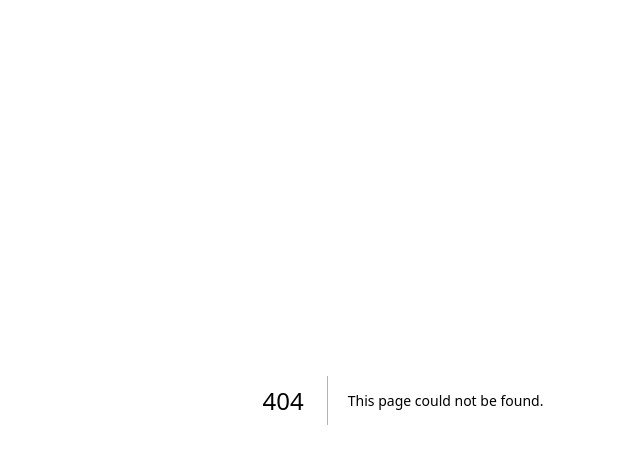
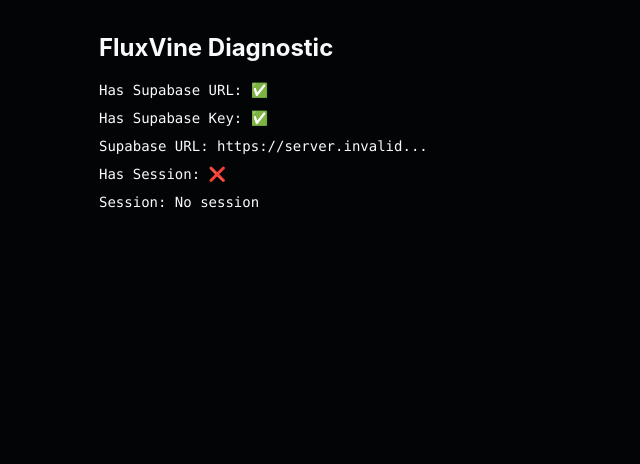
Before and after one commit to FluxVine-ai/fluxvine, a Next.js app: page /diagnostic in a window 1280 px wide. Before the commit this address had no page. Shown: the top 464 px of the page, without its empty margins (237-877 px from the left). Built offline with nearby package versions, Linux system fonts and the light colour scheme; no server answers.

Commit message:
feat: add diagnostic page

```diff
--- /dev/null
+++ b/app/diagnostic/page.tsx
@@ -0,0 +1,39 @@
+'use client'
+
+import { useEffect, useState } from 'react'
+import { createClient } from '@/lib/supabase/client'
+
+export default function DiagnosticPage() {
+    const [info, setInfo] = useState<any>({})
+
+    useEffect(() => {
+        const supabase = createClient()
+
+        const checkConfig = async () => {
+            const { data: { session } } = await supabase.auth.getSession()
+
+            setInfo({
+                hasSupabaseUrl: !!process.env.NEXT_PUBLIC_SUPABASE_URL,
+                hasSupabaseKey: !!process.env.NEXT_PUBLIC_SUPABASE_ANON_KEY,
+                supabaseUrl: process.env.NEXT_PUBLIC_SUPABASE_URL?.substring(0, 30) + '...',
+                hasSession: !!session,
+                sessionPreview: session ? JSON.stringify(session).substring(0, 100) + '...' : 'No session',
+            })
+        }
+
+        checkConfig()
+    }, [])
+
+    return (
+        <div className="p-8 max-w-2xl mx-auto">
+            <h1 className="text-2xl font-bold mb-4">FluxVine Diagnostic</h1>
+            <div className="space-y-2 font-mono text-sm">
+                <div>Has Supabase URL: {info.hasSupabaseUrl ? '✅' : '❌'}</div>
+                <div>Has Supabase Key: {info.hasSupabaseKey ? '✅' : '❌'}</div>
+                <div>Supabase URL: {info.supabaseUrl || 'Not set'}</div>
+                <div>Has Session: {info.hasSession ? '✅' : '❌'}</div>
+                <div>Session: {info.sessionPreview}</div>
+            </div>
+        </div>
+    )
+}
```
